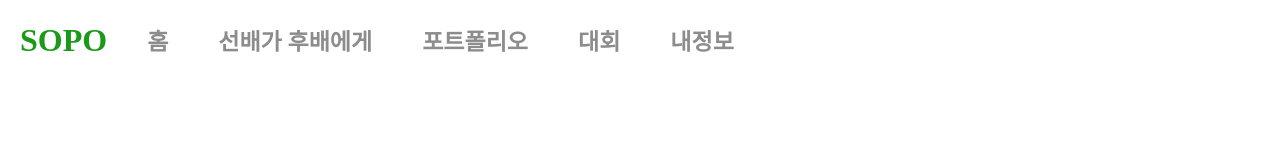
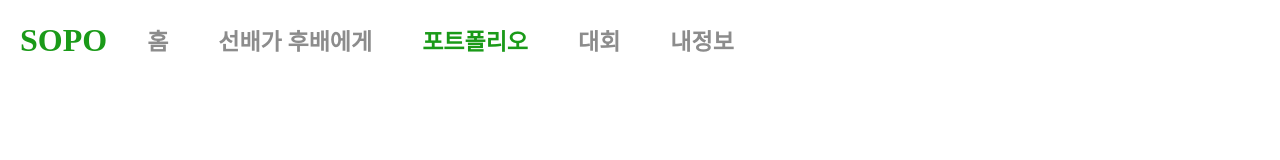
Before and after one commit to Sopo2023/SOPO_FRONTLAST, a React (Create React App) app in the folder SOPOLAST/: page /portfolio in a window 1280 px wide. Shown: the top 160 px of the page. Built offline with nearby package versions, Linux system fonts and the light colour scheme.

Commit message:
⚡ :: 헤더 색깔 변하게 만듬

```diff
--- a/SOPOLAST/src/Components/Updown/updownmain.js
+++ b/SOPOLAST/src/Components/Updown/updownmain.js
@@ -13,7 +13,7 @@ import "./updown.css"
 export default function Start(){
   return(
   <div className="content">
-        <Head />
+        <Head/>
          <Sidename />
 
         <div className="search1">
--- a/SOPOLAST/src/head/head.css
+++ b/SOPOLAST/src/head/head.css
@@ -44,3 +44,6 @@
     color: #1A9A18 !important;
     cursor: pointer;
   }
+  .link.active {
+    color: #1A9A18 !important;
+}
--- a/SOPOLAST/src/head/head.js
+++ b/SOPOLAST/src/head/head.js
@@ -1,20 +1,28 @@
-import { useNavigate } from "react-router-dom";
-import "./head.css"
+import { Link, useNavigate, useLocation } from 'react-router-dom';
+import "./head.css";
 
-export default function Head(){
+export default function Head() {
     const navigate = useNavigate();
-    return(
+    const location = useLocation();
+
+    const isMain = location.pathname === "/main";
+    const isMentorMentee = location.pathname === "/Mentor-Mentee";
+    const isPortfolio = location.pathname === "/portfolio";
+    const isCompetition = location.pathname === "/Competition";
+    const isMyPage = location.pathname === "/mypage";
+
+    return (
         <header className="header">
-             <h1 className='SOPO' onClick={()=>{navigate("/main")}}>SOPO</h1>
-             <nav className="nav">
-                 <ul>
-                    <li className='link' onClick={()=>navigate("/main")}> 홈</li>
-                     <li className='link' onClick={()=>navigate("/Mentor-Mentee")}>선배가 후배에게</li>
-                     <li className='link' onClick={()=>navigate("/portfolio")}>포트폴리오</li>
-                     <li className='link' onClick={()=>navigate("/Competition")}>대회</li>
-                     <li className='link' onClick={()=>navigate("/mypage")}>내정보</li>
-                 </ul>
-             </nav>
-         </header>
+            <h1 className='SOPO' onClick={() => { navigate("/main") }}>SOPO</h1>
+            <nav className="nav">
+                <ul>
+                    <li className={isMain ? 'link active' : 'link'} onClick={() => navigate("/main")}> 홈</li>
+                    <li className={isMentorMentee ? 'link active' : 'link'} onClick={() => navigate("/Mentor-Mentee")}>선배가 후배에게</li>
+                    <li className={isPortfolio ? 'link active' : 'link'} onClick={() => navigate("/portfolio")}>포트폴리오</li>
+                    <li className={isCompetition ? 'link active' : 'link'} onClick={() => navigate("/Competition")}>대회</li>
+                    <li className={isMyPage ? 'link active' : 'link'} onClick={() => navigate("/mypage")}>내정보</li>
+                </ul>
+            </nav>
+        </header>
     )
 }
```
Also changed, not shown: SOPOLAST/src/Components/Updown/updown.css (line endings or trailing spaces).
